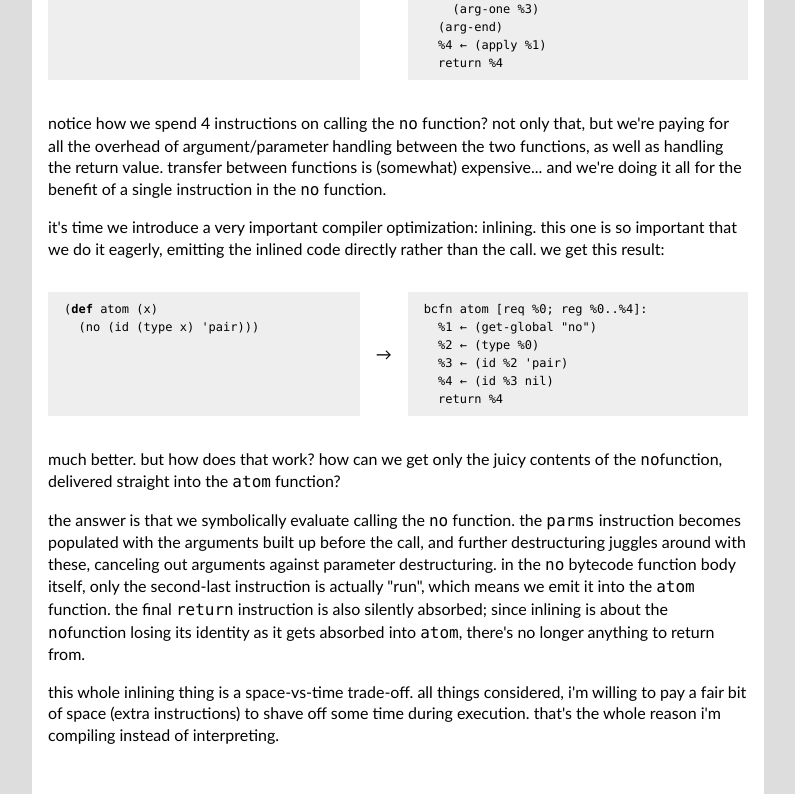
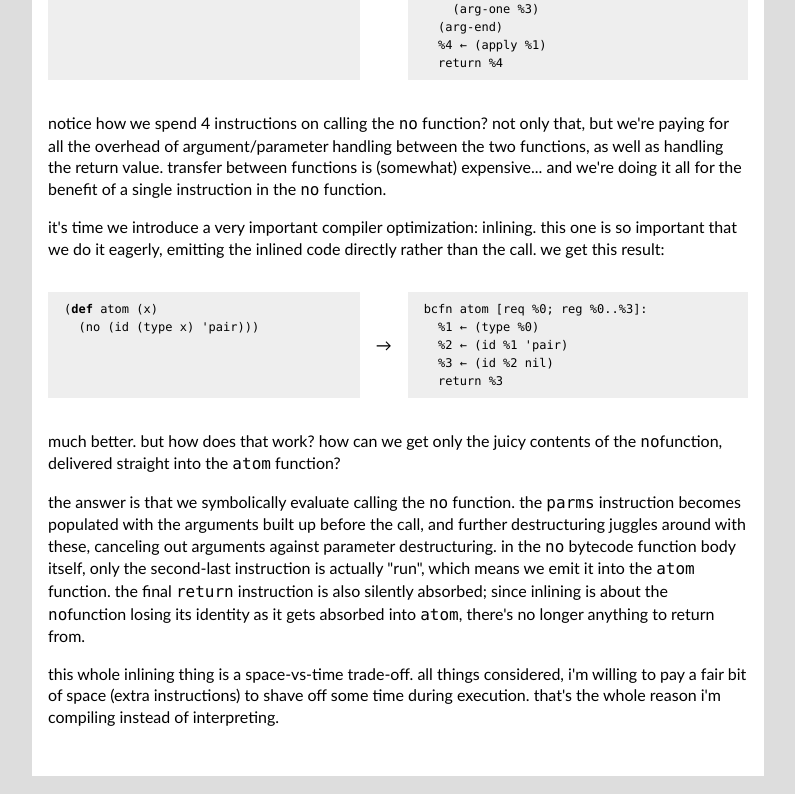
Before and after one commit to masak/syntax-driven, a React (Create React App) app: page / in a window 1280 px wide. Shown: the part 1181-1975 px from the top of the page, without its empty margins (242-1037 px from the left). Built offline with nearby package versions, Linux system fonts and the light colour scheme.

Commit message:
Fix inlining thinko

```diff
--- a/src/App.js
+++ b/src/App.js
@@ -133,12 +133,11 @@ F3 -- -- r2     return t   if %r2 == nil</span></code></pre>
       `}
 
       target={`
-        bcfn atom [req %0; reg %0..%4]:
-          %1 ← (get-global "no")
-          %2 ← (type %0)
-          %3 ← (id %2 'pair)
-          %4 ← (id %3 nil)
-          return %4
+        bcfn atom [req %0; reg %0..%3]:
+          %1 ← (type %0)
+          %2 ← (id %1 'pair)
+          %3 ← (id %2 nil)
+          return %3
       `}
     />
 
```
